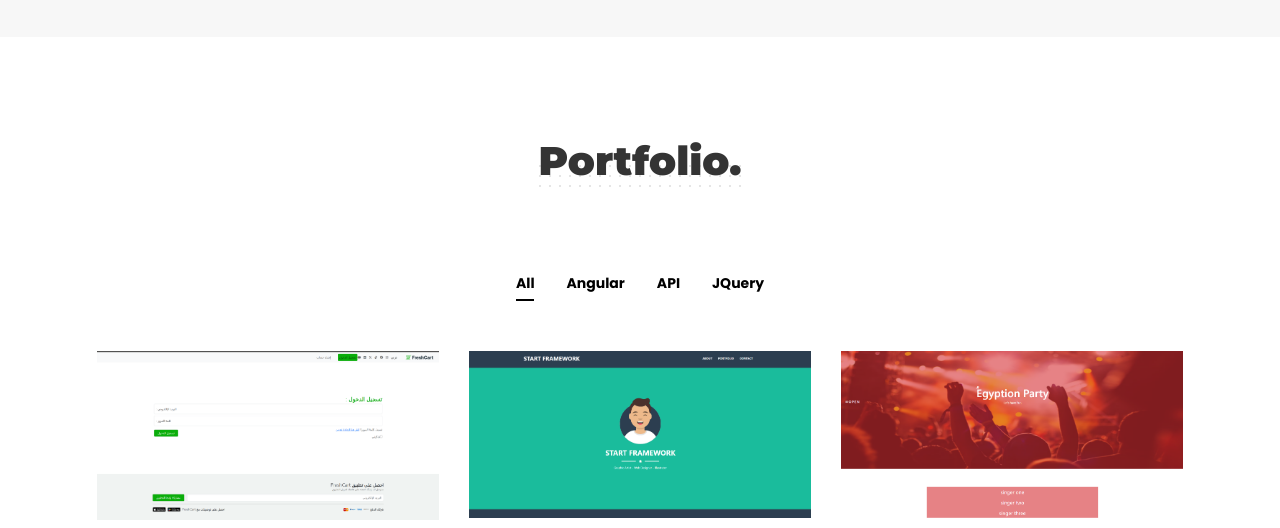
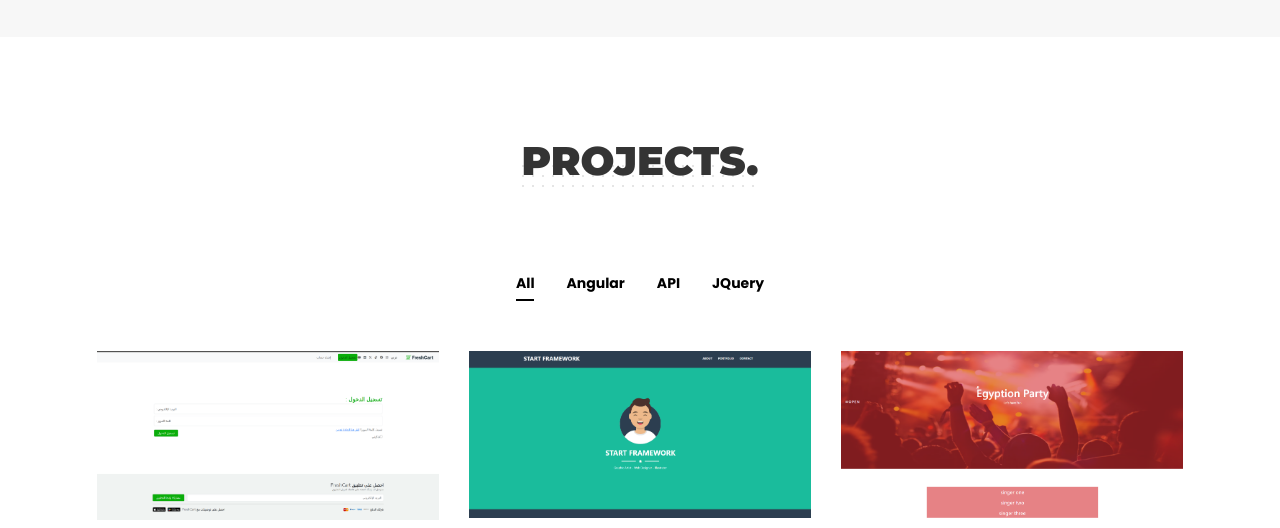
Before and after one commit to ahmedZienhom/Portfolio, a plain HTML site: page index.html in a window 1280 px wide. Shown: the part 2540-3068 px from the top of the page. Drawn offline with Linux system fonts and the light colour scheme.

Commit message:
Projects

```diff
--- a/index.html
+++ b/index.html
@@ -217,7 +217,7 @@
       <section data-scroll-index="3" id="work" class="section-padding-x less-bottom-padding text-center">
         <div class="container">
           <div class="title mb-80">
-            <h2 class="text-capitalize position-relative d-inline-block">portfolio.</h2>
+            <h2 class="text-capitalize position-relative d-inline-block">PROJECTS.</h2>
           </div>
           <ul class="nav  d-flex underline mb-50 justify-content-center align-items-center" id="pills-tab" role="tablist">
             <li class="nav-item mx-3"  role="presentation">
```
